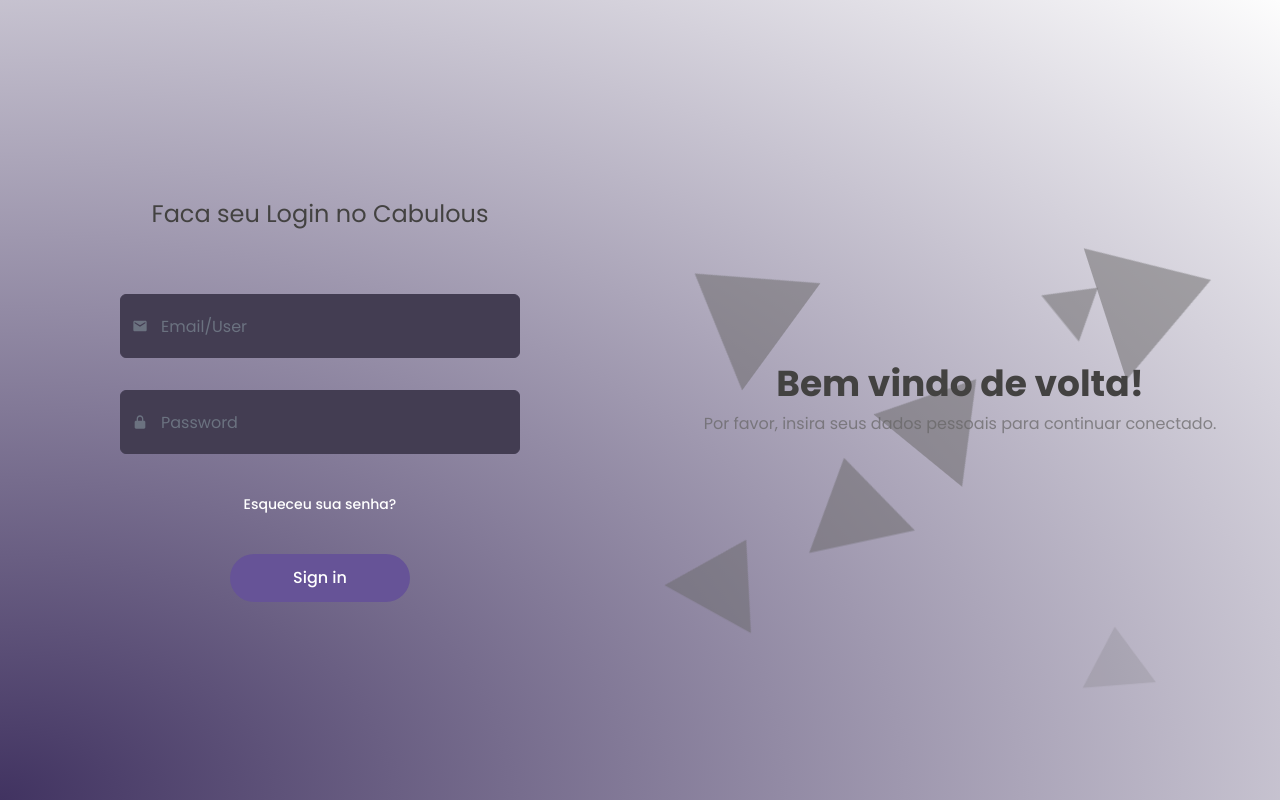
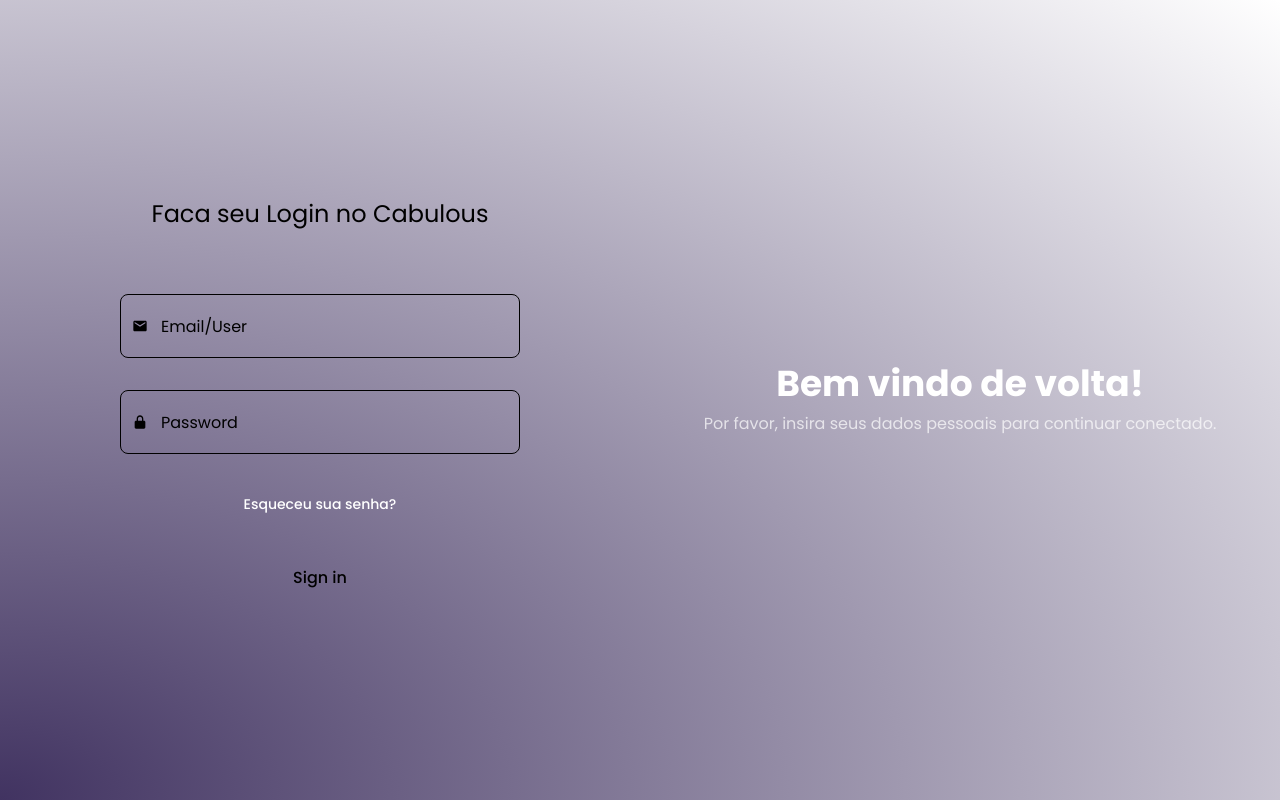
Before and after one commit to Cabulous-Corp/cabulous, a Next.js app in the folder app/web/: page /login in a window 1280 px wide. Built offline with nearby package versions, Linux system fonts and the light colour scheme.

Commit message:
chore: reset shadcn to vanilla theme, pass quality pipeline

```diff
--- a/app/web/app/globals.css
+++ b/app/web/app/globals.css
@@ -12,43 +12,41 @@
 @theme inline {
     --color-background: var(--background);
     --color-foreground: var(--foreground);
+    --color-card: var(--card);
+    --color-card-foreground: var(--card-foreground);
+    --color-popover: var(--popover);
+    --color-popover-foreground: var(--popover-foreground);
+    --color-primary: var(--primary);
+    --color-primary-foreground: var(--primary-foreground);
+    --color-secondary: var(--secondary);
+    --color-secondary-foreground: var(--secondary-foreground);
+    --color-muted: var(--muted);
+    --color-muted-foreground: var(--muted-foreground);
+    --color-accent: var(--accent);
+    --color-accent-foreground: var(--accent-foreground);
+    --color-destructive: var(--destructive);
+    --color-destructive-foreground: var(--destructive-foreground);
+    --color-border: var(--border);
+    --color-input: var(--input);
+    --color-ring: var(--ring);
+    --color-chart-1: var(--chart-1);
+    --color-chart-2: var(--chart-2);
+    --color-chart-3: var(--chart-3);
+    --color-chart-4: var(--chart-4);
+    --color-chart-5: var(--chart-5);
+    --color-sidebar: var(--sidebar);
+    --color-sidebar-foreground: var(--sidebar-foreground);
+    --color-sidebar-primary: var(--sidebar-primary);
+    --color-sidebar-primary-foreground: var(--sidebar-primary-foreground);
+    --color-sidebar-accent: var(--sidebar-accent);
+    --color-sidebar-accent-foreground: var(--sidebar-accent-foreground);
+    --color-sidebar-border: var(--sidebar-border);
+    --color-sidebar-ring: var(--sidebar-ring);
     --color-heading: var(--heading);
+    --color-success: var(--success);
+    --color-success-foreground: var(--success-foreground);
     --font-heading: var(--font-poppins);
     --font-mono: var(--font-geist-mono);
-    --color-sidebar-ring: var(--sidebar-ring);
-    --color-sidebar-border: var(--sidebar-border);
-    --color-sidebar-accent-foreground: var(--sidebar-accent-foreground);
-    --color-sidebar-accent: var(--sidebar-accent);
-    --color-sidebar-primary-foreground: var(--sidebar-primary-foreground);
-    --color-sidebar-primary: var(--sidebar-primary);
-    --color-sidebar-foreground: var(--sidebar-foreground);
-    --color-sidebar: var(--sidebar);
-    --color-chart-5: var(--chart-5);
-    --color-chart-4: var(--chart-4);
-    --color-chart-3: var(--chart-3);
-    --color-chart-2: var(--chart-2);
-    --color-chart-1: var(--chart-1);
-    --color-ring: var(--ring);
-    --color-input: var(--input);
-    --color-border: var(--border);
-    --color-destructive: var(--destructive);
-    --color-destructive-foreground: var(--destructive-foreground);
-    --color-accent-foreground: var(--accent-foreground);
-    --color-accent: var(--accent);
-    --color-muted-foreground: var(--muted-foreground);
-    --color-muted: var(--muted);
-    --color-secondary-foreground: var(--secondary-foreground);
-    --color-secondary: var(--secondary);
-    --color-primary-foreground: var(--primary-foreground);
-    --color-primary: var(--primary);
-    --color-popover-foreground: var(--popover-foreground);
-    --color-popover: var(--popover);
-    --color-card-foreground: var(--card-foreground);
-    --color-card: var(--card);
-    --color-accordion-foreground: var(--accordion-foreground);
-    --color-accordion: var(--accordion);
-    --color-success: var(--success);
-    --color-success-foreground: var(--success-foreground);
     --radius-sm: calc(var(--radius) - 4px);
     --radius-md: calc(var(--radius) - 2px);
     --radius-lg: var(--radius);
@@ -56,122 +54,80 @@
 }
 
 :root {
-    --radius: 0.5rem;
-
-    --background: #fdfdfd;
-    --foreground: #656464;
-    /* Gray Intenso */
-
-    --heading: #434241;
-
-    --card: #fdfdfd;
-    --card-foreground: #20252a;
-
-    --accordion: #fdfdfd;
-    --accordion-foreground: #20252a;
-
-    --popover: #ffffff;
-    --popover-foreground: #20252a;
-
-    --primary: #665397;
-    /* Laranja intenso */
-    --primary-foreground: #ffffff;
-
-    --secondary: ;
-    /* Azul profundo */
-    --secondary-foreground: #ffffff;
-
-    --muted: #f3f4f6;
-    /* Neutral gray for muted backgrounds */
-    --muted-foreground: #6b7280;
-    /* Neutral gray for text */
-
-    --accent: #fee4b6;
-    /* A.claro - softer accent for light mode */
-    --accent-foreground: #20252a;
-
-    --destructive: ;
-    --destructive-foreground: #ffffff;
-
-    --border: #e5e7eb;
-    /* Neutral border */
-    --input: #433D52;
-    --ring: ;
-    /* Laranja intenso */
-
-    /* Chart colors */
-    --chart-1: ;
-    --chart-2: #3d348b;
-    --chart-3: #f18701;
-    --chart-4: #7678ed;
-    --chart-5: #fbab69;
-
-    /* Sidebar */
-    --sidebar: #ffffff;
-    --sidebar-foreground: #20252a;
-    --sidebar-primary: #3d348b;
-    --sidebar-primary-foreground: #3d348b;
-    --sidebar-accent: #3d348b;
-    /* A.claro */
-    --sidebar-accent-foreground: #000000;
-    --sidebar-border: #e5e7eb;
-    --sidebar-ring: ;
-
-    --success: #d0fae5;
-    --success-foreground: #007a55;
+    --radius: 0.625rem;
+    --background: 0 0% 100%;
+    --foreground: 0 0% 3.9%;
+    --card: 0 0% 100%;
+    --card-foreground: 0 0% 3.9%;
+    --popover: 0 0% 100%;
+    --popover-foreground: 0 0% 3.9%;
+    --primary: 0 0% 9%;
+    --primary-foreground: 0 0% 98%;
+    --secondary: 0 0% 96.1%;
+    --secondary-foreground: 0 0% 9%;
+    --muted: 0 0% 96.1%;
+    --muted-foreground: 0 0% 45.1%;
+    --accent: 0 0% 96.1%;
+    --accent-foreground: 0 0% 9%;
+    --destructive: 0 84.2% 60.2%;
+    --destructive-foreground: 0 0% 98%;
+    --border: 0 0% 89.8%;
+    --input: 0 0% 89.8%;
+    --ring: 0 0% 3.9%;
+    --chart-1: 12 76% 61%;
+    --chart-2: 173 58% 39%;
+    --chart-3: 197 37% 24%;
+    --chart-4: 43 74% 66%;
+    --chart-5: 27 87% 67%;
+    --sidebar: 0 0% 98%;
+    --sidebar-foreground: 240 5.3% 26.1%;
+    --sidebar-primary: 240 5.9% 10%;
+    --sidebar-primary-foreground: 0 0% 98%;
+    --sidebar-accent: 240 4.8% 95.9%;
+    --sidebar-accent-foreground: 240 5.9% 10%;
+    --sidebar-border: 220 13% 91%;
+    --sidebar-ring: 217.2 91.2% 59.8%;
+    --heading: 0 0% 3.9%;
+    --success: 142.1 76.2% 36.3%;
+    --success-foreground: 0 0% 98%;
 }
 
 .dark {
-    --background: #282530;
-    --foreground: #ffffff;
-
-    --heading: #ffffff;
-
-    --card: #20252a;
-    --card-foreground: #ffffff;
-
-    --accordion: #20252a;
-    --accordion-foreground: #ffffff;
-
-    --popover: #20252a;
-    --popover-foreground: #ffffff;
-
-    --primary: #665397;
-    --primary-foreground: #ffffff;
-
-    --secondary: #4F4270;
-    --secondary-foreground: #ffffff;
-
-    --muted: #2a2f35;
-    --muted-foreground: #9ca3af;
-
-    --accent: #8468C9;
-    --accent-foreground: #ffffff;
-
-    --destructive: #ff5555;
-    --destructive-foreground: #ffffff;
-
-    --border: #374151;
-    --input: #433D52;
-    --ring: ;
-
-    --chart-1: ;
-    --chart-2: #3d348b;
-    --chart-3: #f18701;
-    --chart-4: #7678ed;
-    --chart-5: #fbab69;
-
-    --sidebar: #20252a;
-    --sidebar-foreground: #ffffff;
-    --sidebar-primary: ;
-    --sidebar-primary-foreground: ;
-    --sidebar-accent: ;
-    --sidebar-accent-foreground: #ffffff;
-    --sidebar-border: #374151;
-    --sidebar-ring: ;
-
-    --success: #064e3b;
-    --success-foreground: #a7f3d0;
+    --background: 0 0% 3.9%;
+    --foreground: 0 0% 98%;
+    --card: 0 0% 3.9%;
+    --card-foreground: 0 0% 98%;
+    --popover: 0 0% 3.9%;
+    --popover-foreground: 0 0% 98%;
+    --primary: 0 0% 98%;
+    --primary-foreground: 0 0% 9%;
+    --secondary: 0 0% 14.9%;
+    --secondary-foreground: 0 0% 98%;
+    --muted: 0 0% 14.9%;
+    --muted-foreground: 0 0% 63.9%;
+    --accent: 0 0% 14.9%;
+    --accent-foreground: 0 0% 98%;
+    --destructive: 0 62.8% 30.6%;
+    --destructive-foreground: 0 0% 98%;
+    --border: 0 0% 14.9%;
+    --input: 0 0% 14.9%;
+    --ring: 0 0% 83.1%;
+    --chart-1: 220 70% 50%;
+    --chart-2: 160 60% 45%;
+    --chart-3: 30 80% 55%;
+    --chart-4: 280 65% 60%;
+    --chart-5: 340 75% 55%;
+    --sidebar: 240 5.9% 10%;
+    --sidebar-foreground: 240 4.8% 95.9%;
+    --sidebar-primary: 224.3 76.3% 48%;
+    --sidebar-primary-foreground: 0 0% 100%;
+    --sidebar-accent: 240 3.7% 15.9%;
+    --sidebar-accent-foreground: 240 4.8% 95.9%;
+    --sidebar-border: 240 3.7% 15.9%;
+    --sidebar-ring: 217.2 91.2% 59.8%;
+    --heading: 0 0% 98%;
+    --success: 142.1 70.6% 45.3%;
+    --success-foreground: 0 0% 98%;
 }
 
 @layer base {
```
